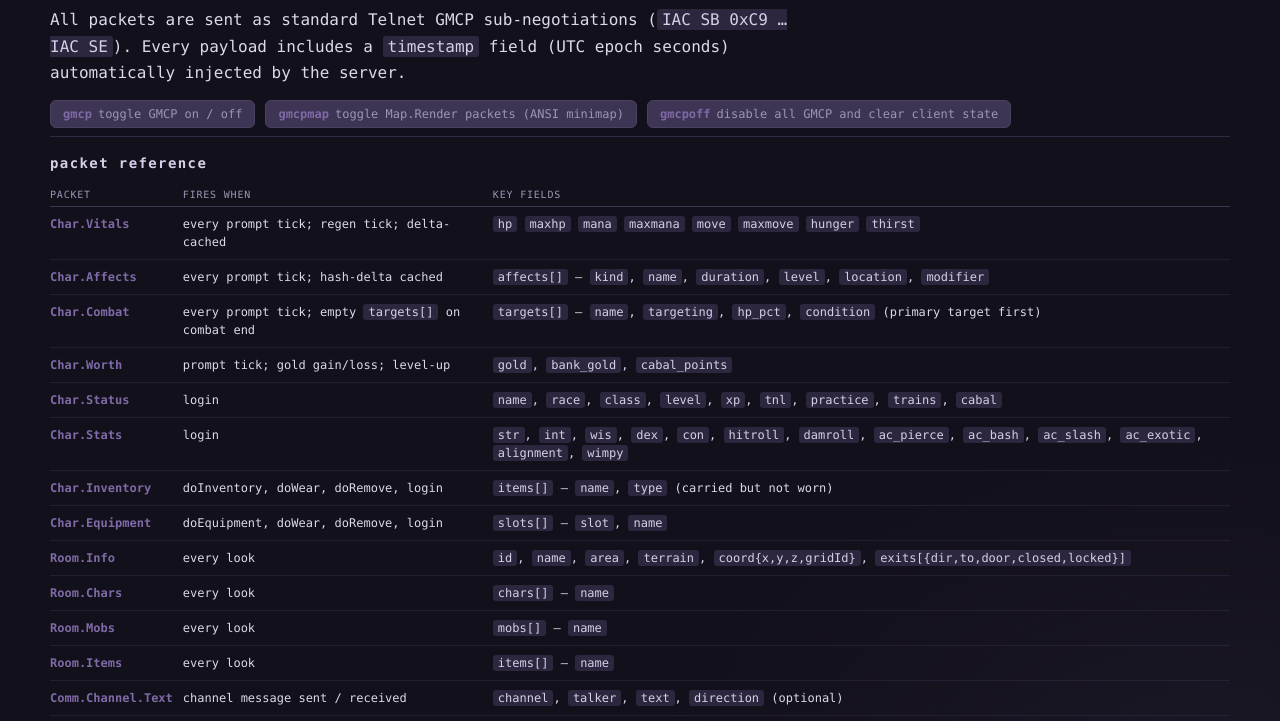
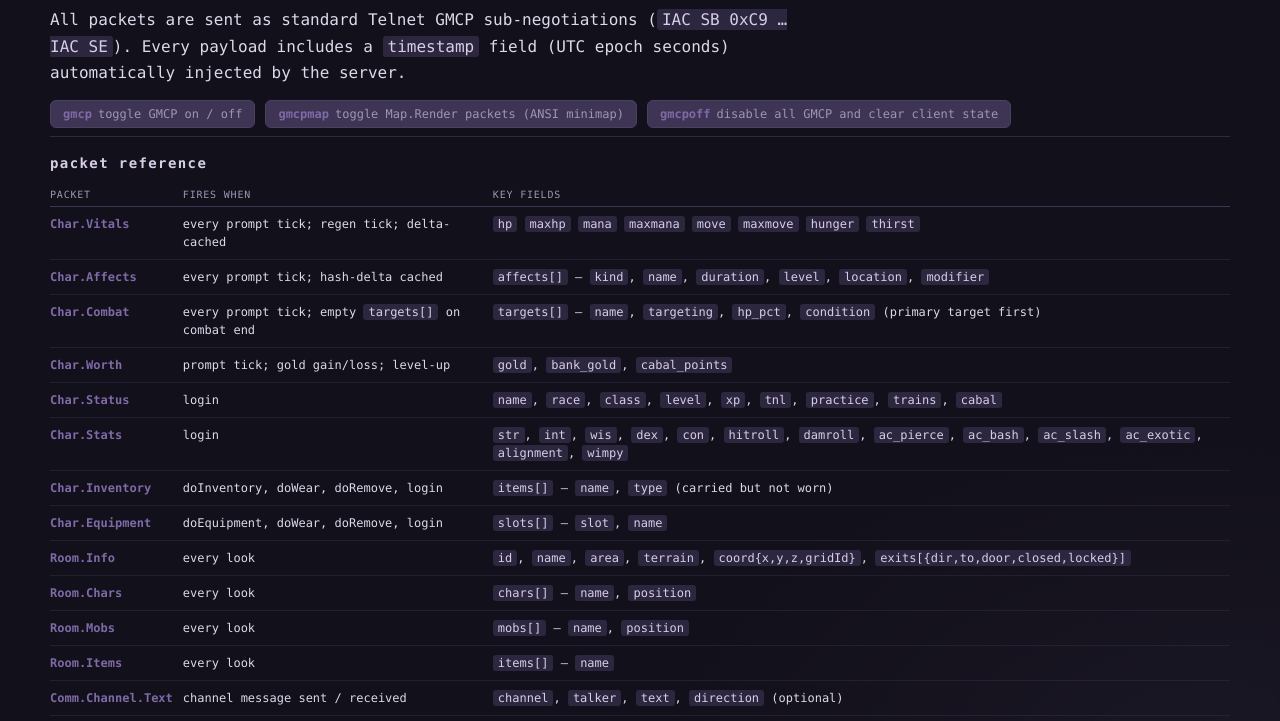
Before and after one commit to k0nker/freign_texteditor, a plain HTML site: page gmcp/index.html in a window 1280 px wide. Shown: the part 231-952 px from the top of the page. Drawn offline with Linux system fonts and the light colour scheme; a web font is replaced by a local one.

Commit message:
GMCP docs: add position to Room.Chars and Room.Mobs

```diff
--- a/gmcp/index.html
+++ b/gmcp/index.html
@@ -145,12 +145,12 @@
           <tr>
             <td class="packet-name">Room.Chars</td>
             <td>every look</td>
-            <td><code>chars[]</code> — <code>name</code></td>
+            <td><code>chars[]</code> — <code>name</code>, <code>position</code></td>
           </tr>
           <tr>
             <td class="packet-name">Room.Mobs</td>
             <td>every look</td>
-            <td><code>mobs[]</code> — <code>name</code></td>
+            <td><code>mobs[]</code> — <code>name</code>, <code>position</code></td>
           </tr>
           <tr>
             <td class="packet-name">Room.Items</td>
@@ -474,11 +474,11 @@
                 <code>name</code> is <code>null</code> in darkness.
               </p>
               <pre><span class="kw">{</span> <span class="str">"chars"</span>: <span class="kw">[</span>
-  <span class="kw">{</span> <span class="str">"name"</span>: <span class="str">"Varek"</span> <span class="kw">}</span>
+  <span class="kw">{</span> <span class="str">"name"</span>: <span class="str">"Varek"</span>, <span class="str">"position"</span>: <span class="str">"standing"</span> <span class="kw">}</span>
 <span class="kw">]</span> <span class="kw">}</span>
 
 <span class="kw">{</span> <span class="str">"mobs"</span>: <span class="kw">[</span>
-  <span class="kw">{</span> <span class="str">"name"</span>: <span class="str">"a city guard"</span> <span class="kw">}</span>
+  <span class="kw">{</span> <span class="str">"name"</span>: <span class="str">"a city guard"</span>, <span class="str">"position"</span>: <span class="str">"standing"</span> <span class="kw">}</span>
 <span class="kw">]</span> <span class="kw">}</span>
 
 <span class="kw">{</span> <span class="str">"items"</span>: <span class="kw">[</span>
@@ -837,7 +837,7 @@
   <span class="lua-kw">if</span> rc <span class="lua-kw">and</span> rc.chars <span class="lua-kw">and</span> <span class="lua-fn">#rc.chars</span> &gt; <span class="lua-num">0</span> <span class="lua-kw">then</span>
     <span class="lua-fn">cecho</span>(<span class="lua-str">"roomConsole"</span>, <span class="lua-str">"&lt;cyan&gt;Players:\n"</span>)
     <span class="lua-kw">for</span> _, ch <span class="lua-kw">in</span> <span class="lua-fn">ipairs</span>(rc.chars) <span class="lua-kw">do</span>
-      <span class="lua-fn">cecho</span>(<span class="lua-str">"roomConsole"</span>, <span class="lua-str">"  &lt;white&gt;"</span> .. ch.name .. <span class="lua-str">"\n"</span>)
+      <span class="lua-fn">cecho</span>(<span class="lua-str">"roomConsole"</span>, <span class="lua-str">"  &lt;white&gt;"</span> .. ch.name .. <span class="lua-str">" &lt;grey&gt;"</span> .. (ch.position <span class="lua-kw">or</span> <span class="lua-str">""</span>) .. <span class="lua-str">"\n"</span>)
     <span class="lua-kw">end</span>
   <span class="lua-kw">end</span>
 
@@ -845,7 +845,7 @@
   <span class="lua-kw">if</span> rm <span class="lua-kw">and</span> rm.mobs <span class="lua-kw">and</span> <span class="lua-fn">#rm.mobs</span> &gt; <span class="lua-num">0</span> <span class="lua-kw">then</span>
     <span class="lua-fn">cecho</span>(<span class="lua-str">"roomConsole"</span>, <span class="lua-str">"&lt;orange&gt;Mobs:\n"</span>)
     <span class="lua-kw">for</span> _, mo <span class="lua-kw">in</span> <span class="lua-fn">ipairs</span>(rm.mobs) <span class="lua-kw">do</span>
-      <span class="lua-fn">cecho</span>(<span class="lua-str">"roomConsole"</span>, <span class="lua-str">"  &lt;white&gt;"</span> .. mo.name .. <span class="lua-str">"\n"</span>)
+      <span class="lua-fn">cecho</span>(<span class="lua-str">"roomConsole"</span>, <span class="lua-str">"  &lt;white&gt;"</span> .. mo.name .. <span class="lua-str">" &lt;grey&gt;"</span> .. (mo.position <span class="lua-kw">or</span> <span class="lua-str">""</span>) .. <span class="lua-str">"\n"</span>)
     <span class="lua-kw">end</span>
   <span class="lua-kw">end</span>
 
```
